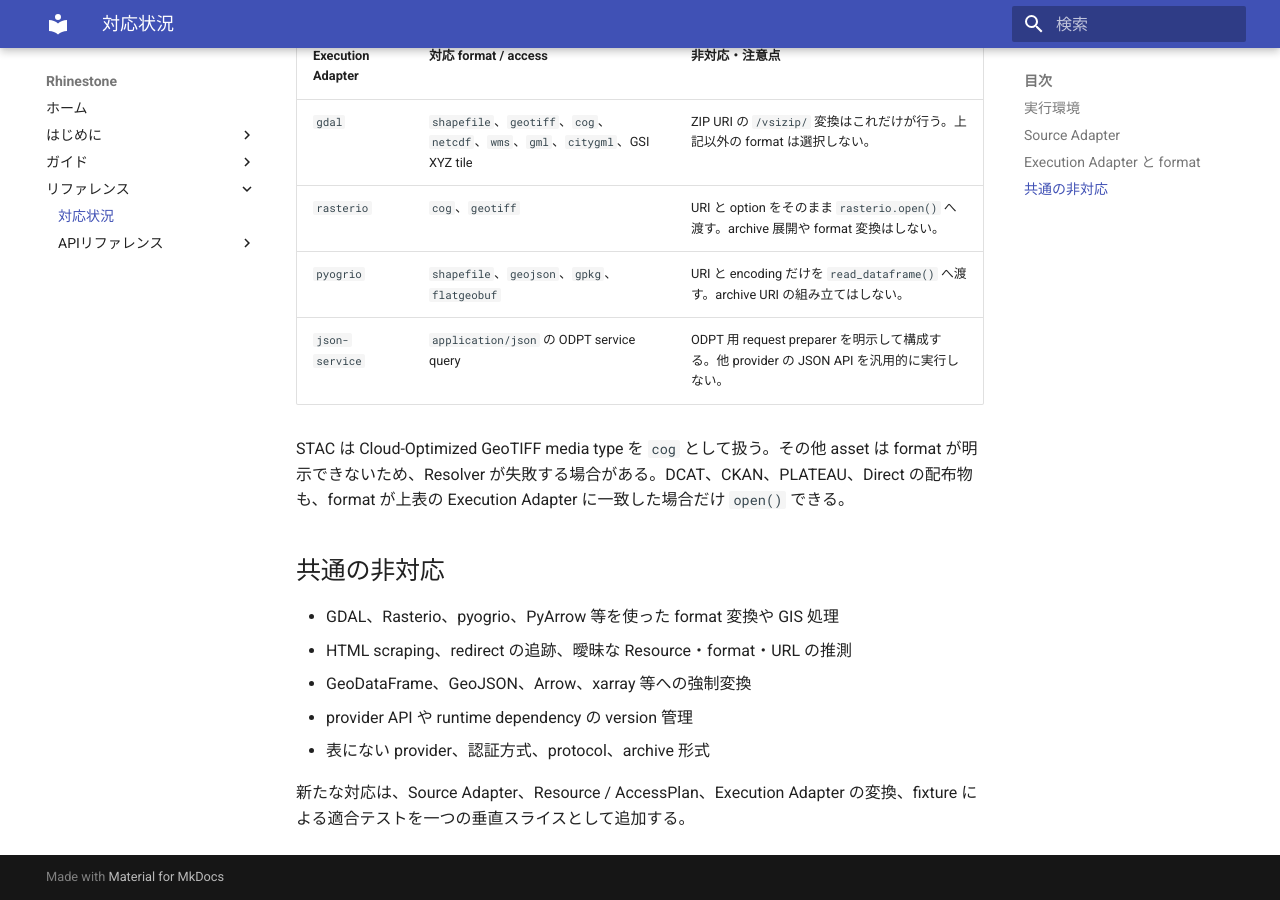
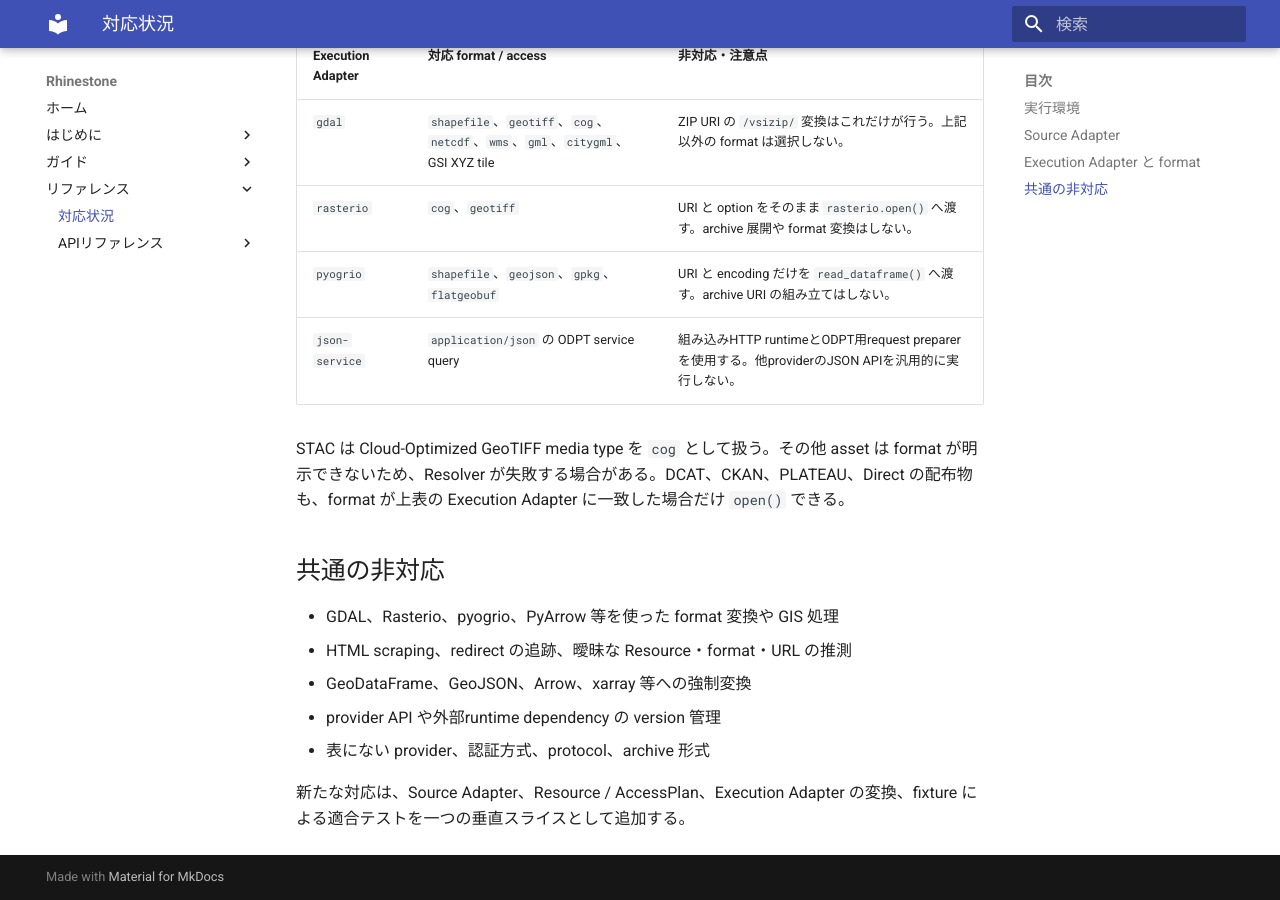
Before and after one commit to u-kitazawa/rhinestone, an MkDocs documentation site: the page built from docs/compatibility.md, in a window 1280 px wide and 900 px high, scrolled down 1621 px. Built offline with MkDocs 1.6.1 and Material for MkDocs 9.7.7, drawn with Linux system fonts in a browser that asks for light colours; some of the changed text lies outside the part shown.

Commit message:
docs: document built-in HTTP compatibility

```diff
--- a/docs/compatibility.md
+++ b/docs/compatibility.md
@@ -7,8 +7,8 @@
 | 対象 | 対応範囲 | 注記 |
 | --- | --- | --- |
 | Python | 3.10 以上 | CI は 3.10〜3.13 を対象にする。 |
+| HTTP | Python standard library | Source metadata、DCAT文書、ODPT JSON serviceのHTTP通信はRhinestoneに組み込む。 |
 | GDAL / Rasterio / pyogrio | 利用者が供給する版 | Rhinestone は version を固定・管理しない。各 adapter が呼ぶ API と対象 format の互換性は利用者側で確認する。 |
-| JSON service runtime | requests 互換の `get()` | ODPT 用。`get()`、`status_code`、`raise_for_status()`、`json()` を必要とする。 |
 
 ## Source Adapter
 
@@ -32,7 +32,7 @@
 | `gdal` | `shapefile`、`geotiff`、`cog`、`netcdf`、`wms`、`gml`、`citygml`、GSI XYZ tile | ZIP URI の `/vsizip/` 変換はこれだけが行う。上記以外の format は選択しない。 |
 | `rasterio` | `cog`、`geotiff` | URI と option をそのまま `rasterio.open()` へ渡す。archive 展開や format 変換はしない。 |
 | `pyogrio` | `shapefile`、`geojson`、`gpkg`、`flatgeobuf` | URI と encoding だけを `read_dataframe()` へ渡す。archive URI の組み立てはしない。 |
-| `json-service` | `application/json` の ODPT service query | ODPT 用 request preparer を明示して構成する。他 provider の JSON API を汎用的に実行しない。 |
+| `json-service` | `application/json` の ODPT service query | 組み込みHTTP runtimeとODPT用request preparerを使用する。他providerのJSON APIを汎用的に実行しない。 |
 
 STAC は Cloud-Optimized GeoTIFF media type を `cog` として扱う。その他 asset は format が明示できないため、Resolver が失敗する場合がある。DCAT、CKAN、PLATEAU、Direct の配布物も、format が上表の Execution Adapter に一致した場合だけ `open()` できる。
 
@@ -41,7 +41,7 @@
 - GDAL、Rasterio、pyogrio、PyArrow 等を使った format 変換や GIS 処理
 - HTML scraping、redirect の追跡、曖昧な Resource・format・URL の推測
 - GeoDataFrame、GeoJSON、Arrow、xarray 等への強制変換
-- provider API や runtime dependency の version 管理
+- provider API や外部runtime dependency の version 管理
 - 表にない provider、認証方式、protocol、archive 形式
 
 新たな対応は、Source Adapter、Resource / AccessPlan、Execution Adapter の変換、fixture による適合テストを一つの垂直スライスとして追加する。
```
